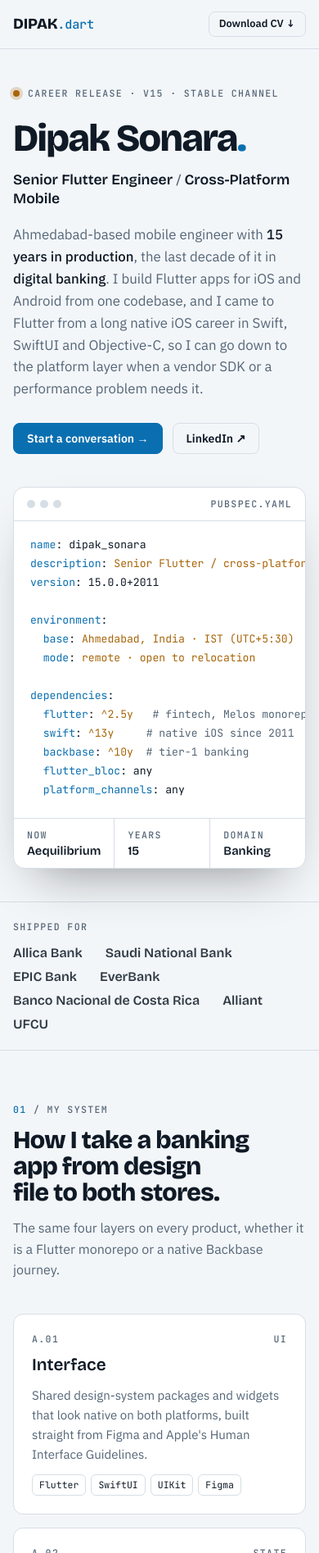
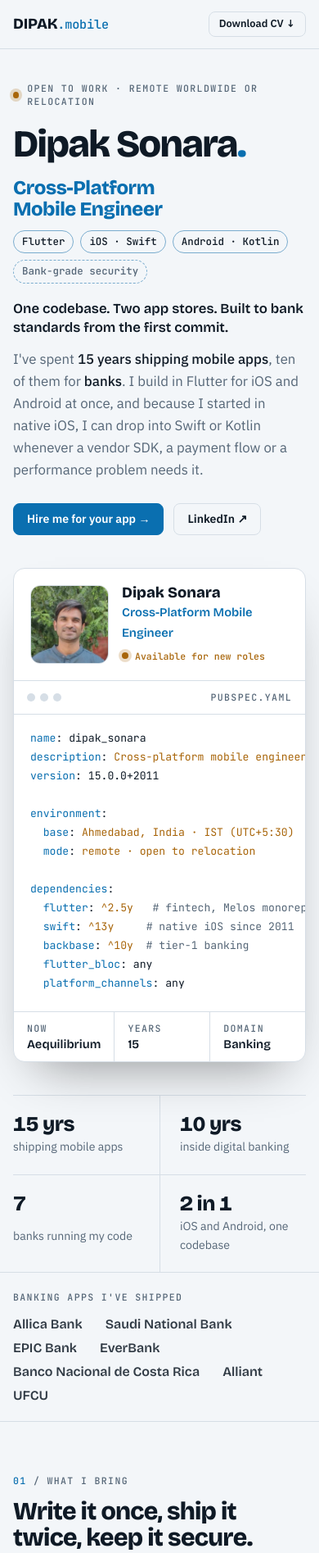
Before and after one commit to DipakSonara/dipak-sonara-portfolio, a plain HTML site: page index.html in a window 390 px wide. Shown: the top 1895 px of the page at 82% size. Drawn offline with nearby package versions, Linux system fonts and the light colour scheme.

Commit message:
Add files via upload

```diff
--- a/index.html
+++ b/index.html
@@ -6,7 +6,16 @@
 <meta name="theme-color" content="#0d141d">
 <title>Dipak Sonara</title>
 <meta name="claude:viewport-fit-sides" content="cover">
-<meta name="description" content="Dipak Sonara — Senior Flutter / Cross-Platform Mobile Engineer. 15 years shipping mobile apps, a decade of it in digital banking.">
+<meta name="description" content="Dipak Sonara, Cross-Platform Mobile Engineer (Flutter, Swift, Kotlin). 15 years shipping iOS and Android apps, 10 of them in digital banking. Open to remote roles and relocation.">
+<meta property="og:type" content="profile">
+<meta property="og:title" content="Dipak Sonara · Cross-Platform Mobile Engineer">
+<meta property="og:description" content="One codebase, two app stores, bank-grade security. 15 years shipping mobile apps for banks in the UK, US, Saudi Arabia and Costa Rica.">
+<meta property="og:image" content="https://dipaksonara.github.io/dipak-sonara-portfolio/dipak.jpg">
+<meta property="og:url" content="https://dipaksonara.github.io/dipak-sonara-portfolio/">
+<meta name="twitter:card" content="summary">
+<script type="application/ld+json">
+{"@context":"https://schema.org","@type":"Person","name":"Dipak Sonara","jobTitle":"Cross-Platform Mobile Engineer","url":"https://dipaksonara.github.io/dipak-sonara-portfolio/","image":"https://dipaksonara.github.io/dipak-sonara-portfolio/dipak.jpg","email":"mailto:dipaksonara@gmail.com","address":{"@type":"PostalAddress","addressLocality":"Ahmedabad","addressCountry":"IN"},"sameAs":["https://www.linkedin.com/in/dipak-sonara-6b016a16/"],"knowsAbout":["Flutter","Dart","Swift","SwiftUI","Kotlin","iOS","Android","Cross-platform mobile development","Mobile banking","Backbase"]}
+</script>
 <link rel="preconnect" href="https://fonts.googleapis.com">
 <link rel="preconnect" href="https://fonts.gstatic.com" crossorigin>
 <link rel="stylesheet" href="https://fonts.googleapis.com/css2?family=Bricolage+Grotesque:opsz,wght@12..96,400;12..96,600;12..96,800&family=IBM+Plex+Sans:wght@400;500;600&family=JetBrains+Mono:wght@400;500&display=swap">
@@ -100,6 +109,28 @@ h1 em { font-style: normal; color: var(--accent); }
 .bio { color: var(--muted); max-width: 58ch; margin: 0 0 28px; font-size: 1.05rem; }
 .bio strong { color: var(--fg); font-weight: 500; }
 .cta-row { display: flex; flex-wrap: wrap; gap: 12px; }
+
+/* role highlight */
+.role-big { font: 800 clamp(1.5rem, 3.6vw, 2.3rem)/1.1 var(--display); letter-spacing: -0.02em; margin: 0 0 12px; color: var(--accent); text-wrap: balance; }
+.platforms { display: flex; flex-wrap: wrap; gap: 8px; margin: 0 0 20px; padding: 0; list-style: none; }
+.platforms li { font: 500 0.78rem/1 var(--mono); padding: 7px 10px; border-radius: 999px; border: 1px solid color-mix(in srgb, var(--accent) 45%, var(--line)); color: var(--fg); }
+.platforms li.plus { border-style: dashed; color: var(--muted); }
+.hook { font: 600 clamp(1.05rem, 2vw, 1.25rem)/1.35 var(--display); margin: 0 0 14px; color: var(--fg); }
+
+/* profile head inside the card */
+.who { display: grid; grid-template-columns: 96px minmax(0, 1fr); gap: 16px; align-items: center; padding: 18px 20px; border-bottom: 1px solid var(--line); }
+.who img { width: 96px; height: 96px; border-radius: 12px; object-fit: cover; display: block; border: 1px solid var(--line); }
+.who b { display: block; font: 700 1.15rem/1.2 var(--display); }
+.who .r { color: var(--accent); font: 600 0.92rem/1.3 var(--display); }
+.status { display: inline-flex; align-items: center; gap: 8px; margin-top: 8px; font: 500 0.72rem var(--mono); color: var(--accent-2); }
+
+/* proof strip */
+.proof { display: grid; grid-template-columns: repeat(4, minmax(0, 1fr)); gap: 0; border-top: 1px solid var(--line); }
+.proof > div { padding: 22px 0; display: grid; gap: 4px; }
+.proof > div + div { padding-left: 24px; border-left: 1px solid var(--line); }
+.proof b { font: 800 clamp(1.6rem, 3.4vw, 2.3rem)/1 var(--display); letter-spacing: -0.02em; font-variant-numeric: tabular-nums; }
+.proof span { color: var(--muted); font-size: 0.88rem; }
+@media (max-width: 720px) { .proof { grid-template-columns: repeat(2, minmax(0, 1fr)); } .proof > div:nth-child(3) { padding-left: 0; border-left: 0; } .proof > div:nth-child(n+3) { border-top: 1px solid var(--line); } }
 
 /* pubspec card */
 .manifest { background: var(--surface); border: 1px solid var(--line); border-radius: 14px; overflow: hidden; min-width: 0; box-shadow: 0 30px 60px -30px rgba(0,0,0,.45); }
@@ -197,7 +228,7 @@ footer .wrap { display: flex; flex-wrap: wrap; justify-content: space-between; g
 
 <header class="top">
   <div class="wrap">
-    <a class="logo" href="#top">DIPAK<span>.dart</span></a>
+    <a class="logo" href="#top">DIPAK<span>.mobile</span></a>
     <nav aria-label="Primary">
       <a class="nl" href="#system">System</a>
       <a class="nl" href="#history">History</a>
@@ -212,23 +243,35 @@ footer .wrap { display: flex; flex-wrap: wrap; justify-content: space-between; g
   <section class="hero">
     <div class="wrap">
       <div class="copy">
-        <div class="tag label"><span class="dot" aria-hidden="true"></span>Career release · v15 · stable channel</div>
+        <div class="tag label"><span class="dot" aria-hidden="true"></span>Open to work · Remote worldwide or relocation</div>
         <h1>Dipak Sonara<em>.</em></h1>
-        <p class="role">Senior Flutter Engineer <span class="sep">/</span> Cross-Platform Mobile</p>
-        <p class="bio">Ahmedabad-based mobile engineer with <strong>15 years in production</strong>, the last decade of it in <strong>digital banking</strong>. I build Flutter apps for iOS and Android from one codebase, and I came to Flutter from a long native iOS career in Swift, SwiftUI and Objective-C, so I can go down to the platform layer when a vendor SDK or a performance problem needs it.</p>
+        <p class="role-big">Cross-Platform Mobile Engineer</p>
+        <ul class="platforms" aria-label="Platforms">
+          <li>Flutter</li><li>iOS · Swift</li><li>Android · Kotlin</li><li class="plus">Bank-grade security</li>
+        </ul>
+        <p class="hook">One codebase. Two app stores. Built to bank standards from the first commit.</p>
+        <p class="bio">I've spent <strong>15 years shipping mobile apps</strong>, ten of them for <strong>banks</strong>. I build in Flutter for iOS and Android at once, and because I started in native iOS, I can drop into Swift or Kotlin whenever a vendor SDK, a payment flow or a performance problem needs it.</p>
         <div class="cta-row">
-          <a class="btn primary" href="mailto:dipaksonara@gmail.com">Start a conversation →</a>
-          <a class="btn" href="https://www.linkedin.com/in/dipak-sonara" target="_blank" rel="noopener">LinkedIn ↗</a>
+          <a class="btn primary" href="mailto:dipaksonara@gmail.com">Hire me for your app →</a>
+          <a class="btn" href="https://www.linkedin.com/in/dipak-sonara-6b016a16/" target="_blank" rel="noopener">LinkedIn ↗</a>
         </div>
       </div>
 
       <aside class="manifest" aria-label="Engineer profile">
+        <div class="who">
+          <img src="dipak.jpg" alt="Dipak Sonara" width="96" height="96">
+          <div>
+            <b>Dipak Sonara</b>
+            <span class="r">Cross-Platform Mobile Engineer</span><br>
+            <span class="status"><span class="dot" aria-hidden="true"></span>Available for new roles</span>
+          </div>
+        </div>
         <div class="bar">
           <div class="lights" aria-hidden="true"><i></i><i></i><i></i></div>
           <span class="label">pubspec.yaml</span>
         </div>
 <pre><span class="k">name</span>: dipak_sonara
-<span class="k">description</span>: <span class="s">Senior Flutter / cross-platform engineer</span>
+<span class="k">description</span>: <span class="s">Cross-platform mobile engineer</span>
 <span class="k">version</span>: 15.0.0+2011
 
 <span class="k">environment</span>:
@@ -250,9 +293,18 @@ footer .wrap { display: flex; flex-wrap: wrap; justify-content: space-between; g
     </div>
   </section>
 
+  <div class="wrap">
+    <div class="proof">
+      <div><b>15 yrs</b><span>shipping mobile apps</span></div>
+      <div><b>10 yrs</b><span>inside digital banking</span></div>
+      <div><b>7</b><span>banks running my code</span></div>
+      <div><b>2 in 1</b><span>iOS and Android, one codebase</span></div>
+    </div>
+  </div>
+
   <div class="clients">
     <div class="wrap">
-      <span class="label">Shipped for</span>
+      <span class="label">Banking apps I've shipped</span>
       <ul>
         <li>Allica Bank</li>
         <li>Saudi National Bank</li>
@@ -268,9 +320,9 @@ footer .wrap { display: flex; flex-wrap: wrap; justify-content: space-between; g
   <section class="block" id="system">
     <div class="wrap">
       <div class="sec-head">
-        <span class="label"><b>01</b> / My system</span>
-        <h2>How I take a banking app from design file to both stores.</h2>
-        <p>The same four layers on every product, whether it is a Flutter monorepo or a native Backbase journey.</p>
+        <span class="label"><b>01</b> / What I bring</span>
+        <h2>Write it once, ship it twice, keep it secure.</h2>
+        <p>Four things your team gets on day one, whether the app is a Flutter monorepo or a native banking super-app.</p>
       </div>
       <div class="system">
         <article class="card">
@@ -304,9 +356,9 @@ footer .wrap { display: flex; flex-wrap: wrap; justify-content: space-between; g
   <section class="block" id="history">
     <div class="wrap">
       <div class="sec-head">
-        <span class="label"><b>02</b> / Version history</span>
-        <h2>A career built in production, mostly inside banks.</h2>
-        <p>Each version number is the years in production at the start of that release.</p>
+        <span class="label"><b>02</b> / Career changelog</span>
+        <h2>15 years of apps people trust with their money.</h2>
+        <p>Every version is a real job with real users. The number is my years in production when it started.</p>
       </div>
       <ol class="timeline" reversed>
         <li class="rel">
@@ -370,7 +422,7 @@ footer .wrap { display: flex; flex-wrap: wrap; justify-content: space-between; g
     <div class="wrap">
       <div class="sec-head">
         <span class="label"><b>03</b> / Stack</span>
-        <h2>Tools I reach for every week.</h2>
+        <h2>Fluent in Flutter. Native when it matters.</h2>
       </div>
       <div class="stack">
         <div><span class="label">Flutter &amp; Dart</span><h3>App layer</h3><p>flutter_bloc, Riverpod, Provider, get_it, injectable, auto_route, flow_builder, freezed, json_serializable, retrofit, dio, mason, build_runner, i69n</p></div>
@@ -387,9 +439,9 @@ footer .wrap { display: flex; flex-wrap: wrap; justify-content: space-between; g
     <div class="wrap">
       <div class="channel">
         <div>
-          <span class="label"><b style="color:var(--accent);font-weight:500">04</b> / Open channel</span>
-          <h2>Ready for the next release.</h2>
-          <p>Open to senior Flutter and cross-platform roles, full-time or contract. Remote worldwide from IST, with good overlap with Europe and Asia, and open to relocation.</p>
+          <span class="label"><b style="color:var(--accent);font-weight:500">04</b> / Let's work together</span>
+          <h2>Building for iOS and Android? Let's make it one great app.</h2>
+          <p>I'm open to senior cross-platform and mobile roles, full-time or contract. I work remotely from India (IST) with easy overlap with Europe, the Middle East and Asia, and I'm happy to relocate. I usually reply within a day.</p>
         </div>
         <div class="links">
           <div class="row">
@@ -400,7 +452,7 @@ footer .wrap { display: flex; flex-wrap: wrap; justify-content: space-between; g
             </span>
           </div>
           <div class="row"><span class="label">Phone</span><a class="val" href="tel:+918460870706">+91 84608 70706</a></div>
-          <div class="row"><span class="label">LinkedIn</span><a class="val" href="https://www.linkedin.com/in/dipak-sonara" target="_blank" rel="noopener">in/dipak-sonara ↗</a></div>
+          <div class="row"><span class="label">LinkedIn</span><a class="val" href="https://www.linkedin.com/in/dipak-sonara-6b016a16/" target="_blank" rel="noopener">in/dipak-sonara-6b016a16 ↗</a></div>
           <div class="row"><span class="label">Résumé</span><a class="val" href="Dipak_Sonara_CV.pdf" target="_blank" rel="noopener">Dipak_Sonara_CV.pdf ↓</a></div>
           <div class="row"><span class="label">Based</span><span class="val">Ahmedabad, India · UTC+5:30</span></div>
           <span class="copy-msg" id="copy-msg" aria-live="polite"></span>
@@ -413,7 +465,7 @@ footer .wrap { display: flex; flex-wrap: wrap; justify-content: space-between; g
 <footer>
   <div class="wrap">
     <span class="label">© 2026 Dipak Sonara</span>
-    <span class="label">SENIOR_FLUTTER_ENGINEER / AHMEDABAD</span>
+    <span class="label">CROSS_PLATFORM_MOBILE_ENGINEER / ONE CODEBASE, TWO STORES</span>
   </div>
 </footer>
 
```
Also changed, not shown: dipak.jpg (added).
